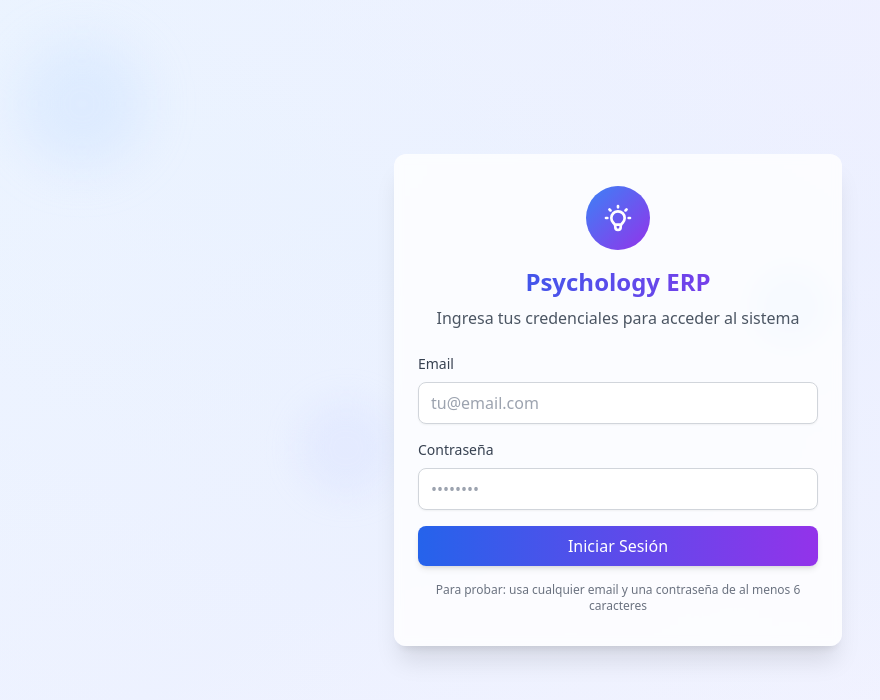
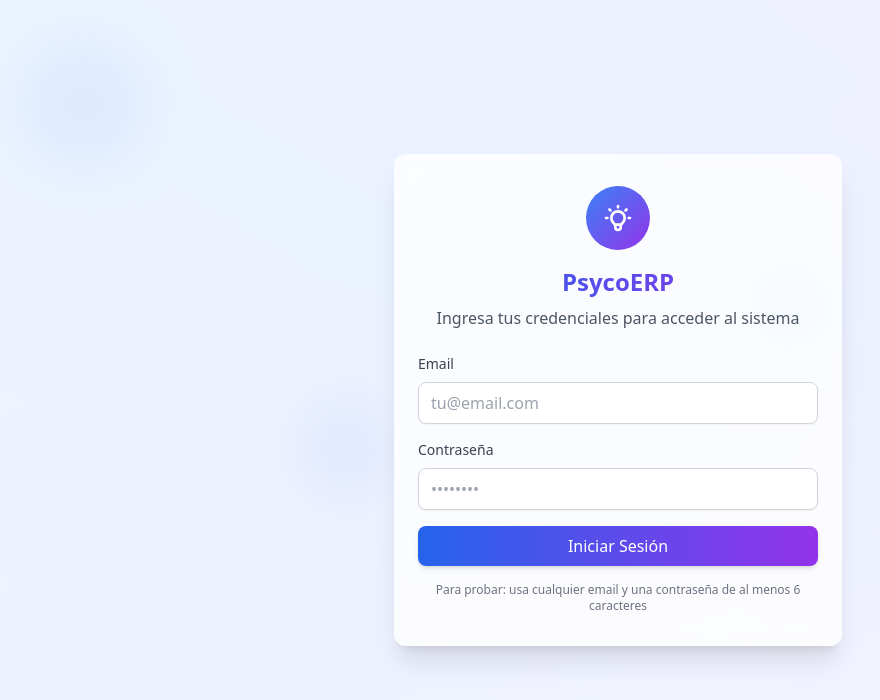
Before and after one commit to dguerrem/PsycoERP-MireiaLloret, an Angular app in the folder front/: page /auth/login in a window 1280 px wide. Shown: the top 700 px of the page, without its empty margins (22-902 px from the left). Built offline with nearby package versions, Linux system fonts and the light colour scheme.

Commit message:
(D) feat: Rebranding PsychologyERP > PsycoERP
1) Rebranding

```diff
--- a/front/src/app/features/auth/login/login.component.html
+++ b/front/src/app/features/auth/login/login.component.html
@@ -25,7 +25,7 @@
         </svg>
       </div>
       <h1 class="text-2xl font-bold bg-gradient-to-r from-blue-600 to-purple-600 bg-clip-text text-transparent">
-        Psychology ERP
+        PsycoERP
       </h1>
       <p class="text-gray-600 mt-2">Ingresa tus credenciales para acceder al sistema</p>
     </div>
--- a/front/src/app/shared/components/sidebar/sidebar.component.html
+++ b/front/src/app/shared/components/sidebar/sidebar.component.html
@@ -9,7 +9,7 @@
   <div class="p-6 border-b border-gray-200">
     <div class="flex items-center justify-between">
       <div>
-        <h1 class="text-xl font-black text-gray-900">Psychology ERP</h1>
+        <h1 class="text-xl font-black text-gray-900">PsycoERP</h1>
         <p class="text-sm mt-1 text-gray-500">Gestión de clínica</p>
       </div>
       <button
--- a/front/src/app/shared/layouts/main-layout/main-layout.component.html
+++ b/front/src/app/shared/layouts/main-layout/main-layout.component.html
@@ -19,7 +19,7 @@
             <path stroke-linecap="round" stroke-linejoin="round" stroke-width="2" d="M4 6h16M4 12h16M4 18h16" />
           </svg>
         </button>
-        <h1 class="text-lg font-semibold text-gray-900">Psychology ERP</h1>
+        <h1 class="text-lg font-semibold text-gray-900">PsycoERP</h1>
         <div class="w-10 h-10"></div> <!-- Spacer for centering -->
       </div>
     </header>
--- a/front/src/environments/environment.prod.ts
+++ b/front/src/environments/environment.prod.ts
@@ -6,7 +6,7 @@ export const environment = {
     version: 'v1'
   },
   app: {
-    name: 'Psychology ERP',
+    name: 'PsycoERP',
     version: '1.0.0'
   },
   features: {
--- a/front/src/environments/environment.staging.ts
+++ b/front/src/environments/environment.staging.ts
@@ -6,7 +6,7 @@ export const environment = {
     version: 'v1'
   },
   app: {
-    name: 'Psychology ERP (Staging)',
+    name: 'PsycoERP (Staging)',
     version: '1.0.0'
   },
   features: {
--- a/front/src/environments/environment.ts
+++ b/front/src/environments/environment.ts
@@ -6,7 +6,7 @@ export const environment = {
     version: 'v1'
   },
   app: {
-    name: 'Psychology ERP',
+    name: 'PsycoERP',
     version: '1.0.0'
   },
   features: {
```
